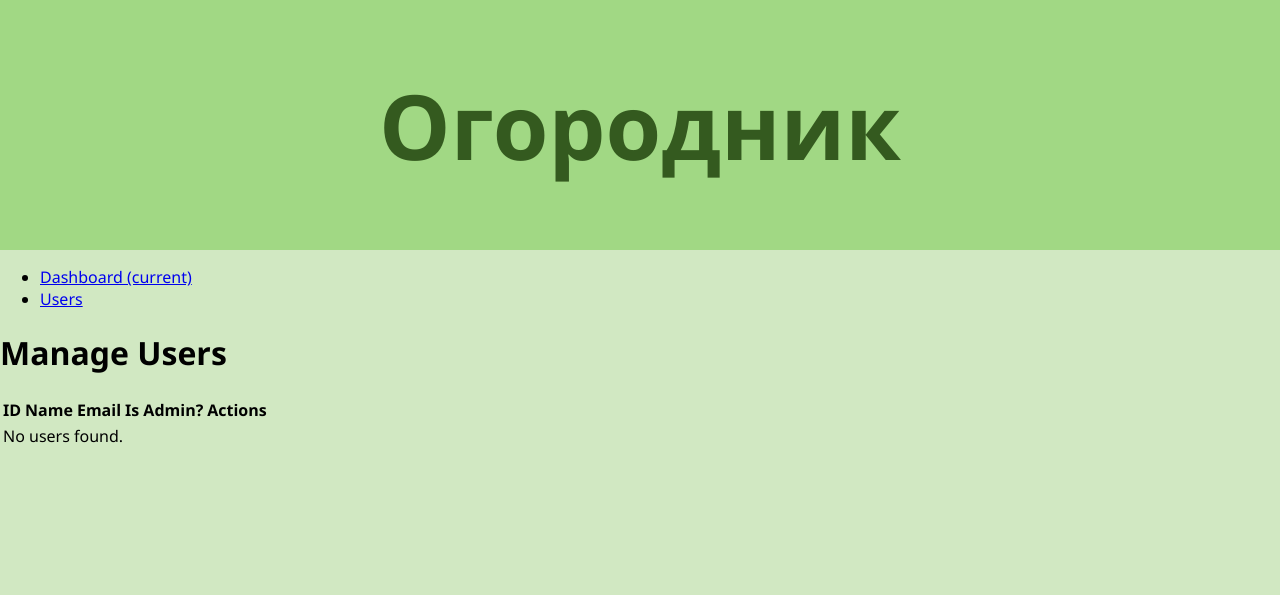
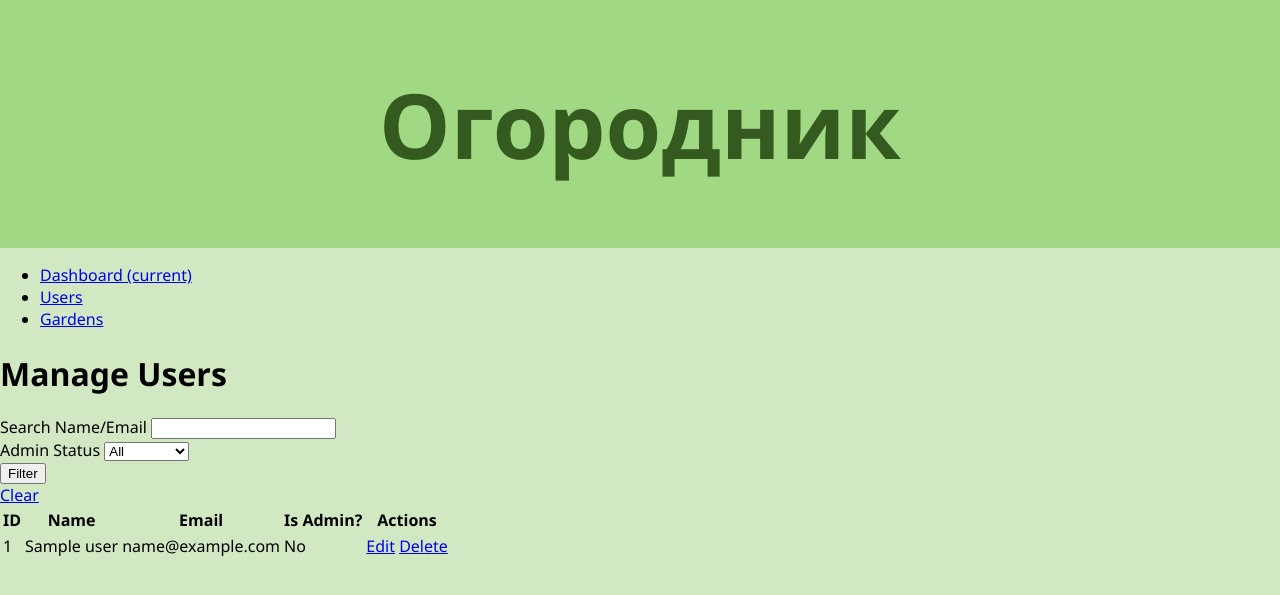
Before and after one commit to moevm/nosql1h25-garden, a Flask app: page /admin/users in a window 1280 px wide. Shown: the top 595 px of the page. Run offline with Flask 3, Linux system fonts and the light colour scheme; the visitor is signed in with stand-in values (Sample User, id 1); a database or web service that is not in the repository returns one stand-in record (values such as "Sample title").

Commit message:
Admin pannel: users list

```diff
--- a/app/applications/admin_routes.py
+++ b/app/applications/admin_routes.py
@@ -1,11 +1,14 @@
-from flask import Blueprint, render_template, abort, redirect, url_for
+from flask import Blueprint, render_template, abort, redirect, url_for, request
 from flask_login import current_user, login_required
 from functools import wraps
+from applications import mongo # Import mongo
+from applications.schemas import User # Import User schema for type hinting if needed
+from bson import ObjectId # Add ObjectId import
 
 admin_bp = Blueprint(
     "admin_bp",
     __name__,
-    template_folder="../../templates/admin",  # Keep admin templates separate
+    template_folder="../templates/admin",  # Keep admin templates separate
     static_folder="../../static"
 )
 
@@ -29,8 +32,68 @@ def admin_dashboard():
 @login_required
 @admin_required
 def admin_view_users():
-    # This will eventually fetch and display users
-    users = [] # mongo.db.users.find()
-    return render_template('admin_view_users.html', users=users, title="Manage Users")
+    search_query = request.args.get('search_query', '')
+    admin_filter = request.args.get('admin_filter', '') # 'yes', 'no', or '' (all)
+
+    filters = {}
+    if search_query:
+        filters['$or'] = [
+            {'name': {'$regex': search_query, '$options': 'i'}},
+            {'email': {'$regex': search_query, '$options': 'i'}}
+        ]
+
+    if admin_filter == 'yes':
+        filters['is_admin'] = True
+    elif admin_filter == 'no':
+        filters['is_admin'] = False
+
+    users_cursor = mongo.db.users.find(filters)
+    users_list = [User.from_dict(u) for u in users_cursor]
+    return render_template(
+        'admin_view_users.html',
+        users=users_list,
+        title="Manage Users",
+        search_query=search_query,
+        admin_filter=admin_filter
+    )
+
+@admin_bp.route('/admin/gardens')
+@login_required
+@admin_required
+def admin_view_gardens():
+    search_garden_name = request.args.get('search_garden_name', '')
+    search_user_email = request.args.get('search_user_email', '')
+
+    filters = {}
+    if search_garden_name:
+        filters['name'] = {'$regex': search_garden_name, '$options': 'i'}
+
+    user_ids_for_filter = []
+    if search_user_email:
+        # Find users matching the email search
+        matching_users = mongo.db.users.find({'email': {'$regex': search_user_email, '$options': 'i'}}, {'_id': 1})
+        user_ids_for_filter = [user['_id'] for user in matching_users]
+        if not user_ids_for_filter: # If no users match email, no gardens will match this part of the filter
+            filters['user_id'] = {'$in': []} # effectively no results for user email
+        else:
+            filters['user_id'] = {'$in': user_ids_for_filter}
+
+
+    gardens_cursor = mongo.db.gardens.find(filters)
+    gardens_list = []
+    for g in gardens_cursor:
+        # Try to get user email for display
+        user = mongo.db.users.find_one({'_id': ObjectId(g['user_id'])})
+        g['user_email'] = user['email'] if user else 'N/A'
+        g['user_name'] = user['name'] if user else 'N/A'
+        gardens_list.append(g)
+
+    return render_template(
+        'admin_view_gardens.html',
+        gardens=gardens_list,
+        title="Manage Gardens",
+        search_garden_name=search_garden_name,
+        search_user_email=search_user_email
+    )
 
 # Add more routes here for other entities (gardens, beds, care_logs, etc.)
--- a/app/templates/admin/admin_layout.html
+++ b/app/templates/admin/admin_layout.html
@@ -18,6 +18,11 @@
                             Users
                         </a>
                     </li>
+                    <li class="nav-item">
+                        <a class="nav-link" href="{{ url_for('admin_bp.admin_view_gardens') }}">
+                            Gardens
+                        </a>
+                    </li>
                     {# Add links to other manageable entities here #}
                 </ul>
             </div>
--- a/app/templates/admin/admin_view_users.html
+++ b/app/templates/admin/admin_view_users.html
@@ -1,6 +1,30 @@
 {% extends "admin/admin_layout.html" %}
 
 {% block admin_content %}
+
+<form method="GET" action="{{ url_for('admin_bp.admin_view_users') }}" class="mb-3">
+    <div class="form-row align-items-end">
+        <div class="form-group col-md-4">
+            <label for="search_query">Search Name/Email</label>
+            <input type="text" name="search_query" id="search_query" class="form-control form-control-sm" value="{{ search_query }}">
+        </div>
+        <div class="form-group col-md-3">
+            <label for="admin_filter">Admin Status</label>
+            <select name="admin_filter" id="admin_filter" class="form-control form-control-sm">
+                <option value="" {% if not admin_filter %}selected{% endif %}>All</option>
+                <option value="yes" {% if admin_filter == 'yes' %}selected{% endif %}>Admin</option>
+                <option value="no" {% if admin_filter == 'no' %}selected{% endif %}>Not Admin</option>
+            </select>
+        </div>
+        <div class="form-group col-md-2">
+            <button type="submit" class="btn btn-primary btn-sm btn-block">Filter</button>
+        </div>
+        <div class="form-group col-md-2">
+            <a href="{{ url_for('admin_bp.admin_view_users') }}" class="btn btn-secondary btn-sm btn-block">Clear</a>
+        </div>
+    </div>
+</form>
+
 <div class="table-responsive">
     <table class="table table-striped table-sm">
         <thead>
```
Also changed, not shown: app/templates/admin/admin_view_gardens.html (added, +60 -0 lines).
